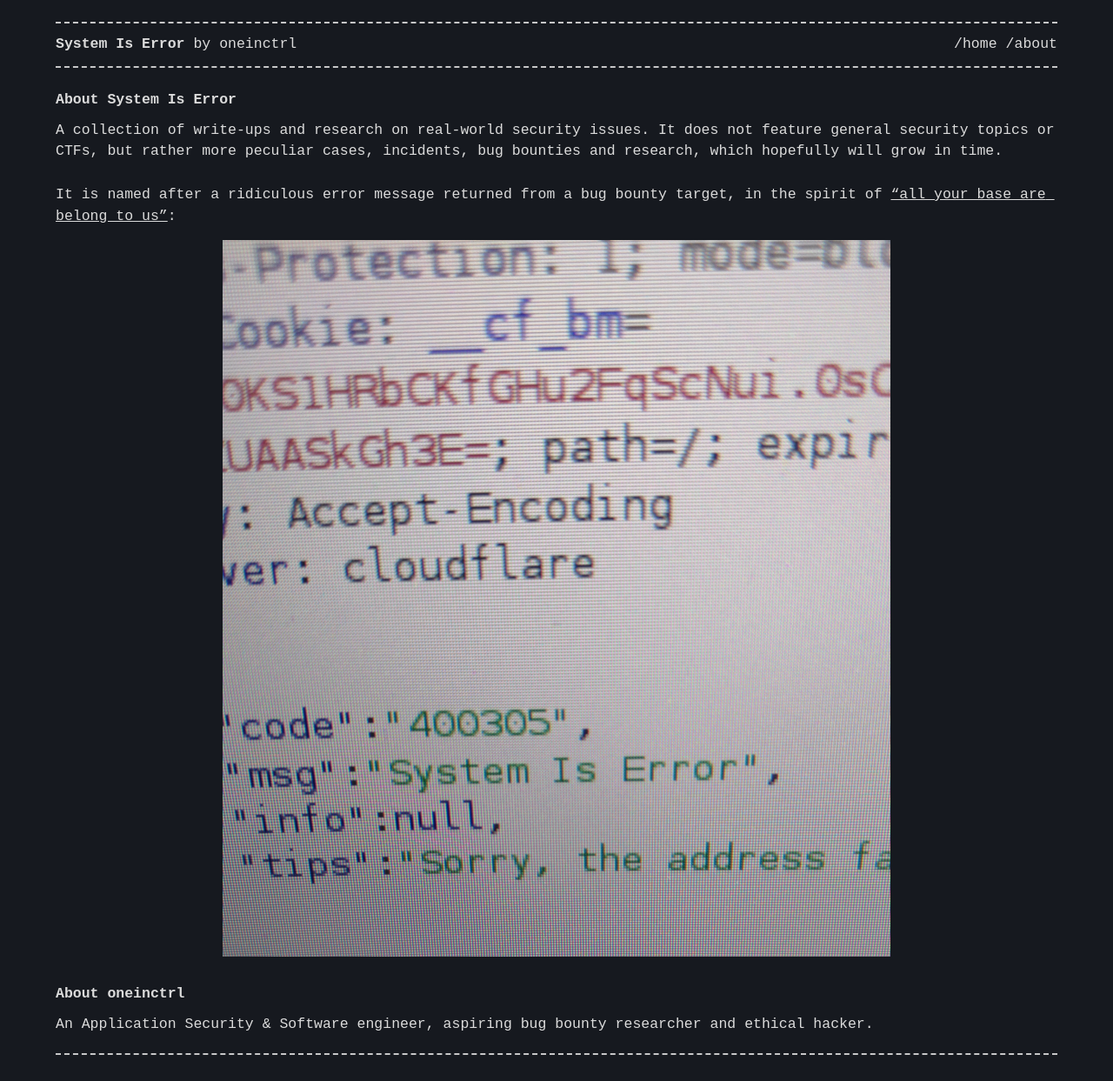
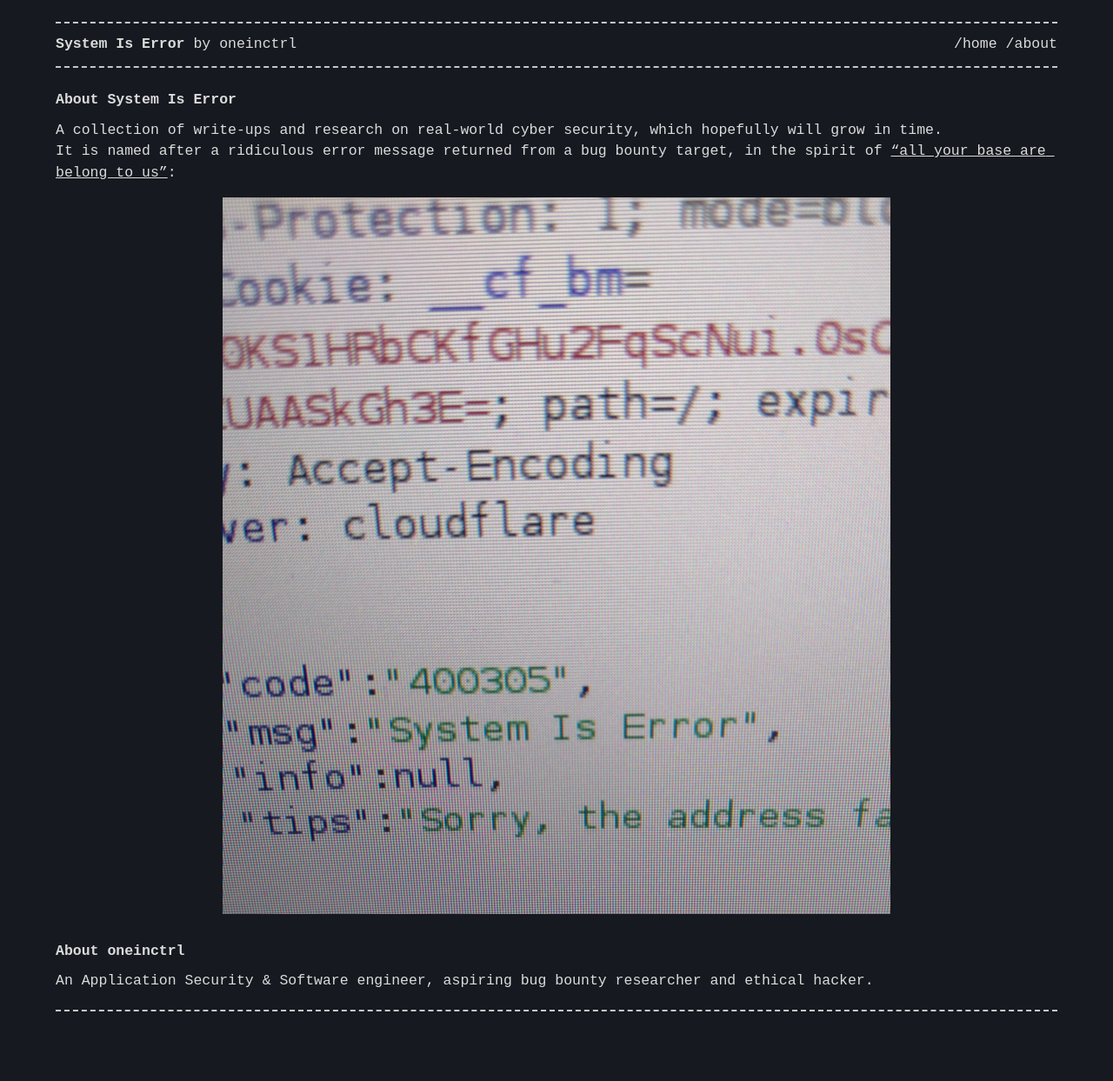
Before and after one commit to oneinctrl/oneinctrl.github.io, a Jekyll site: the page built from about.md, in a window 1280 px wide. Shown: the whole page at 87% size. Built offline with Jekyll 4.4.1, drawn with Linux system fonts in a browser that asks for light colours; after the commit the page ends 1193 px from its top, so only the background shows below that.

Commit message:
Small fixes

```diff
--- a/about.md
+++ b/about.md
@@ -5,7 +5,7 @@ permalink: /about
 ---
 
 # About {{site.title}}
-A collection of write-ups and research on real-world security issues. It does not feature general security topics or CTFs, but rather more peculiar cases, incidents, bug bounties and research, which hopefully will grow in time.\
+A collection of write-ups and research on real-world cyber security, which hopefully will grow in time.
 It is named after a ridiculous error message returned from a bug bounty target, in the spirit of <a href="https://en.wikipedia.org/wiki/All_your_base_are_belong_to_us">"all your base are belong to us"</a>:
 
 <div align="center">
```
Also changed, not shown: _posts/bitwarden/2023-11-01-bitwarden.md (renamed from _posts/bitwarden/2023-01-01-bitwarden.md), 2 other files.
